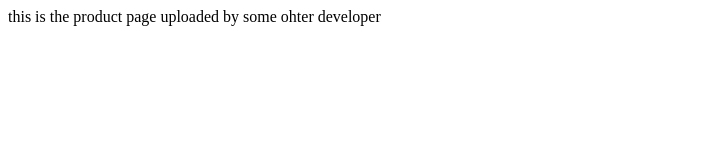
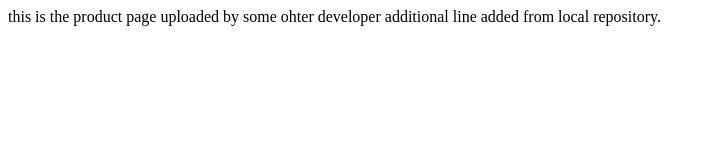
Before and after one commit to sukruthn-18/sample-Remote-Repo, a plain HTML site: page product.html in a window 1280 px wide. Shown: the whole page, without its empty margins (0-714 px from the left). Drawn offline with Linux system fonts and the light colour scheme.

Commit message:
addded content to product page

```diff
--- a/product.html
+++ b/product.html
@@ -7,5 +7,6 @@
 </head>
 <body>
 this is the product page uploaded by some ohter developer
+additional line added from local repository.
 </body>
 </html>
```
